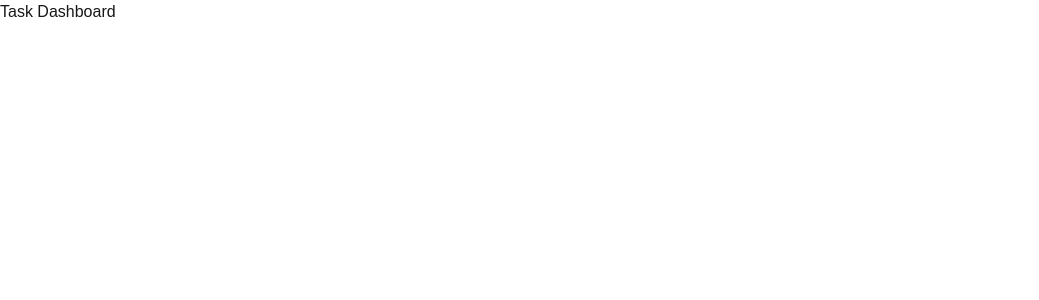
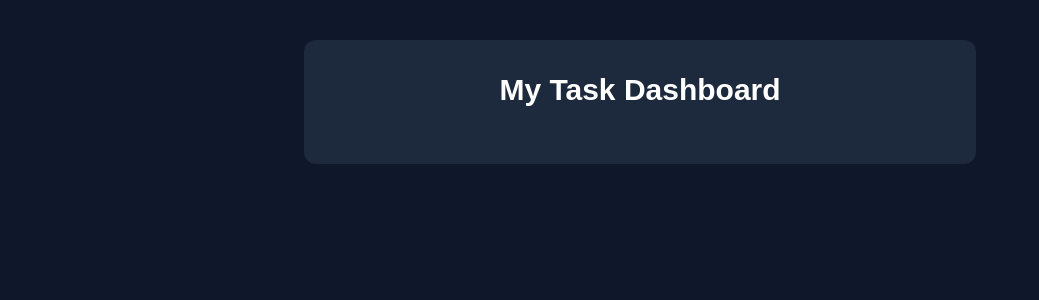
Before and after one commit to cperullousf/todo-dashboard, a Next.js app: page / in a window 1280 px wide. Shown: the top 300 px of the page, without its empty margins (0-1039 px from the left). Built offline with nearby package versions, Linux system fonts and the light colour scheme.

Commit message:
imported TaskBoard to page.tsx so it shows in browser

```diff
--- a/app/page.tsx
+++ b/app/page.tsx
@@ -1,7 +1,9 @@
+import TaskBoard from "@/components/TaskBoard";
+
 export default function Home() {
-  return (
-    <main>
-      <h1>Task Dashboard</h1>
-    </main>
-  );
+    return (
+        <main className="min-h-screen bg-slate-900 flex justify-center items-start p-10">
+            <TaskBoard />
+        </main>
+    );
 }
```
